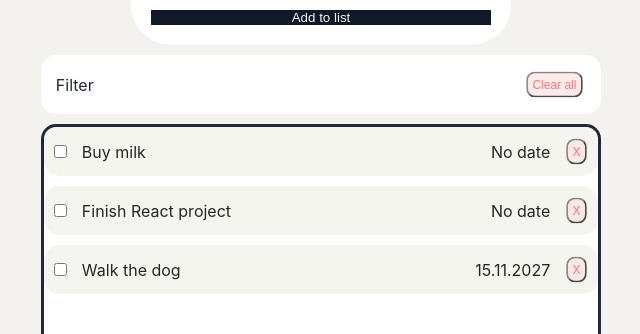
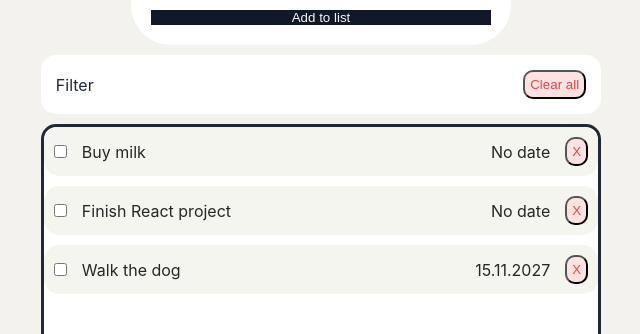
Before and after one commit to FrstF4ll/web-todo-react, a React app: page / in a window 1280 px wide. Shown: the part 230-564 px from the top of the page, without its empty margins (319-959 px from the left). Built offline with nearby package versions, Linux system fonts and the light colour scheme; the HTML template or start-up script is replaced by a standard one.

Commit message:
feat: remove specific effect for danger button to use generic button effect

```diff
--- a/src/App.css
+++ b/src/App.css
@@ -111,8 +111,6 @@ button:active {
   height: auto;
   padding: 5px;
   border-radius: 10px;
-  transform: scale(0.9);
-  opacity: 0.7;
 }
 
 input,
```
